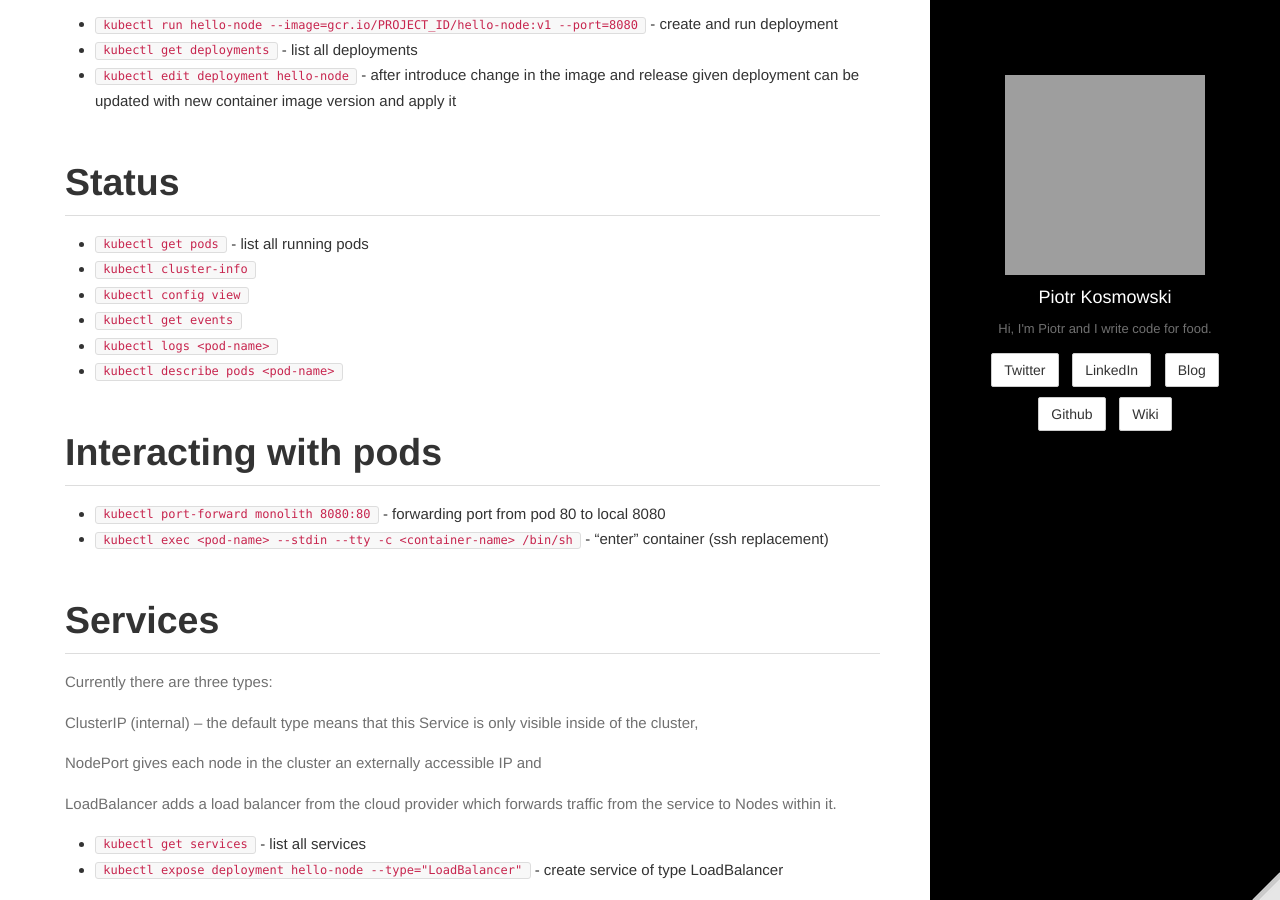
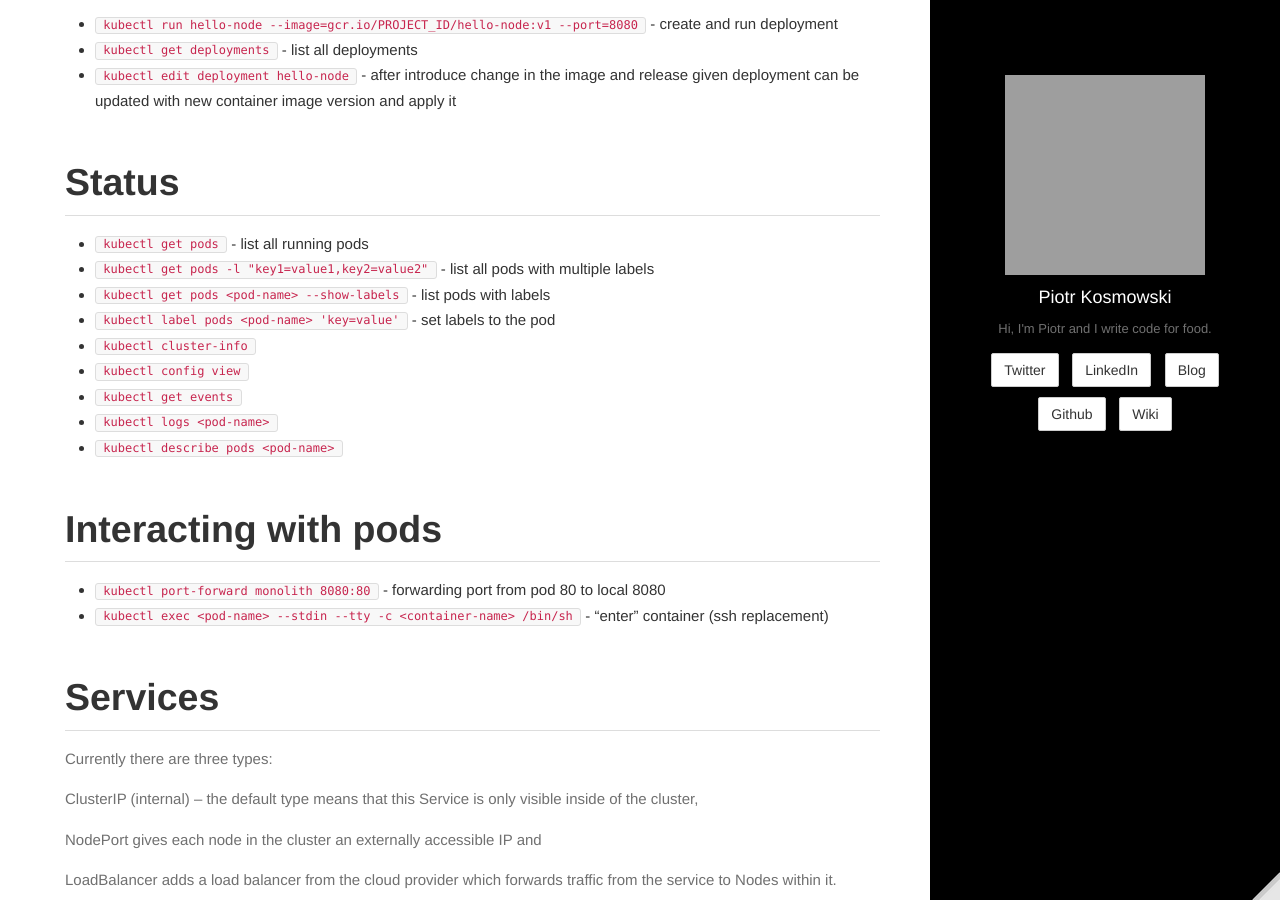
Before and after one commit to kospiotr/kospiotr.github.io, a Jekyll site: the page built from wiki/kubernetes.md, in a window 1280 px wide and 900 px high, scrolled down 1877 px. Built offline with Jekyll 4.4.1, drawn with Linux system fonts in a browser that asks for light colours; grey boxes are pictures that could not be loaded.

Commit message:
Update kubernetes.md

```diff
--- a/wiki/kubernetes.md
+++ b/wiki/kubernetes.md
@@ -70,6 +70,9 @@ EOF
 
 # Status
 * `kubectl get pods` - list all running pods
+* `kubectl get pods -l "key1=value1,key2=value2"` - list all pods with multiple labels
+* `kubectl get pods <pod-name> --show-labels` - list pods with labels
+* `kubectl label pods <pod-name> 'key=value'` - set labels to the pod
 * `kubectl cluster-info`
 * `kubectl config view`
 * `kubectl get events`
@@ -79,6 +82,7 @@ EOF
 # Interacting with pods
 * `kubectl port-forward monolith 8080:80` - forwarding port from pod 80 to local 8080
 * `kubectl exec <pod-name> --stdin --tty -c <container-name> /bin/sh` - "enter" container (ssh replacement)
+
 
 # Services
 Currently there are three types:
@@ -95,6 +99,7 @@ LoadBalancer
 * `kubectl get services` - list all services
 * `kubectl expose deployment hello-node --type="LoadBalancer"` - create service of type LoadBalancer
 
+
 # Scaling
 * `kubectl scale deployment hello-node --replicas=4` - manually scale pods to the count of total = 4
 
```
